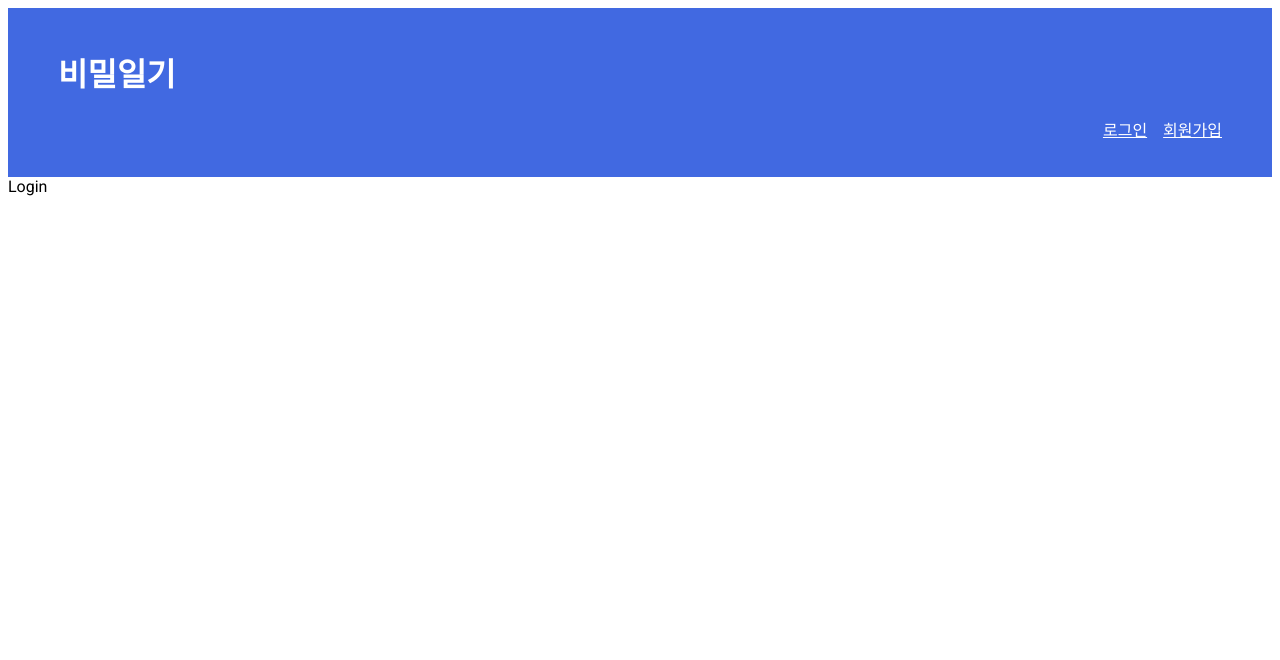
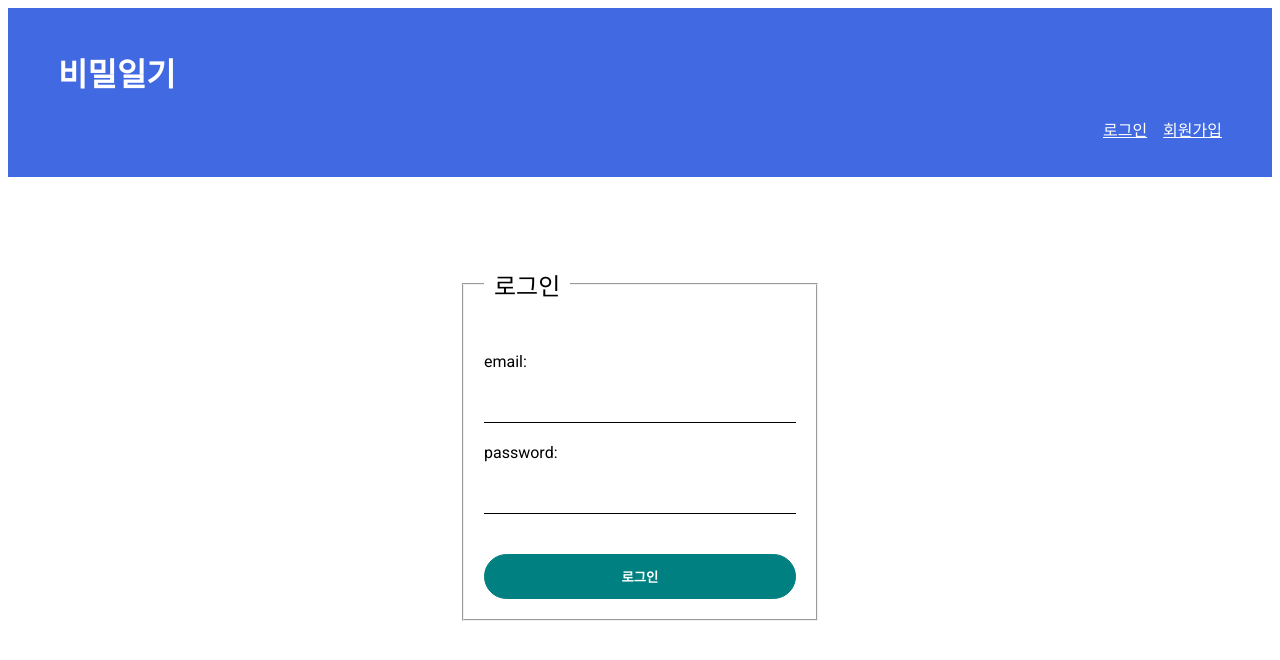
Before and after one commit to laurenCho9/firebase-login, a React (Create React App) app: page /login in a window 1280 px wide. Shown: the top 660 px of the page. Built offline with nearby package versions, Linux system fonts and the light colour scheme; the HTML template or start-up script is replaced by a standard one.

Commit message:
로그인 폼 구현

```diff
--- a/src/pages/login/Login.jsx
+++ b/src/pages/login/Login.jsx
@@ -1,6 +1,52 @@
+import { useState } from "react";
 import styles from "./login.module.css";
 
 const Login = () => {
-  return <div>Login</div>;
+  const [email, setEmail] = useState("");
+  const [password, setPassword] = useState("");
+
+  const handleLoginData = (e) => {
+    if (e.target.type === "email") {
+      setEmail(e.target.value);
+    } else if (e.target.type === "password") {
+      setPassword(e.target.value);
+    }
+  };
+
+  const handleSubmit = (e) => {
+    // 페이지리로딩 제어
+    e.preventDefault();
+    console.log(email, password);
+  };
+
+  return (
+    <form className={styles.login_form} onSubmit={handleSubmit}>
+      <fieldset>
+        <legend>로그인</legend>
+        {/* email */}
+        <label htmlFor="myEmail">email: </label>
+        <input
+          type="email"
+          id="myEmail"
+          value={email}
+          onChange={handleLoginData}
+          required
+        />
+        {/* password */}
+        <label htmlFor="myPassword">password: </label>
+        <input
+          type="password"
+          id="myPassword"
+          value={password}
+          onChange={handleLoginData}
+          required
+        />
+
+        <button type="submit" className={styles.button}>
+          로그인
+        </button>
+      </fieldset>
+    </form>
+  );
 };
 export default Login;
--- a/src/pages/login/login.module.css
+++ b/src/pages/login/login.module.css
@@ -0,0 +1,42 @@
+.login_form {
+  max-width: 360px;
+  margin: 60px auto;
+  padding: 20px;
+}
+
+.login_form fieldset {
+  padding: 20px;
+}
+
+.login_form legend {
+  font-size: 1.5em;
+  padding: 10px;
+}
+
+.login_form label {
+  display: block;
+  margin: 20px 0;
+}
+
+.login_form input {
+  display: block;
+  width: 100%;
+  box-sizing: border-box;
+  padding: 8px 6px;
+  color: #777;
+  border: none;
+  border-bottom: 1px solid #000;
+  margin-bottom: 20px;
+}
+
+.login_form button {
+  margin-top: 20px;
+  width: 100%;
+  border-radius: 24px;
+  padding: 12px;
+  color: #fff;
+  background-color: teal;
+  border: 1px solid teal;
+  font-weight: bold;
+  cursor: pointer;
+}
```
